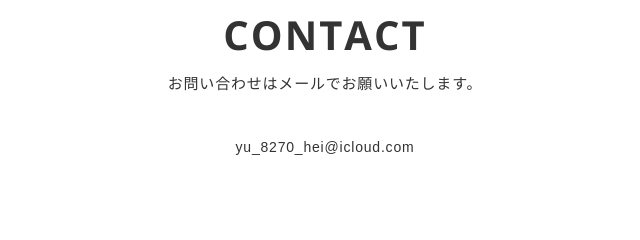
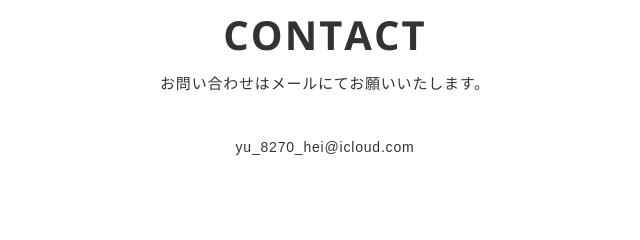
Before and after one commit to YYuhei/Portfolio, a plain HTML site: page index.html in a window 1280 px wide. Shown: the part 3375-3615 px from the top of the page, 315-955 px from the left. Drawn offline with nearby package versions, Linux system fonts and the light colour scheme.

Commit message:
Update index.html

```diff
--- a/index.html
+++ b/index.html
@@ -210,7 +210,7 @@
           <div class="section-title-area">
             <h2 class="section-title">CONTACT</h2>
             <div class="section-intro">
-              お問い合わせはメールでお願いいたします。
+              お問い合わせはメールにてお願いいたします。
             </div>
           </div>
           <div class="section-body contact-wrapper">
```
